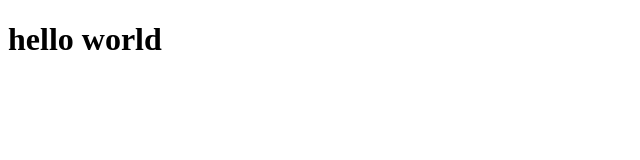
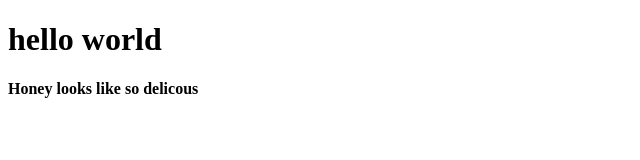
Before and after one commit to kutukmu/gittraining, a plain HTML site: page index.html in a window 1280 px wide. Shown: the whole page, without its empty margins (0-640 px from the left). Drawn offline with Linux system fonts and the light colour scheme.

Commit message:
Honey part added

```diff
--- a/index.html
+++ b/index.html
@@ -8,5 +8,6 @@
   </head>
   <body>
     <h1>hello world</h1>
+    <h4>Honey looks like so delicous</h4>
   </body>
 </html>
```
